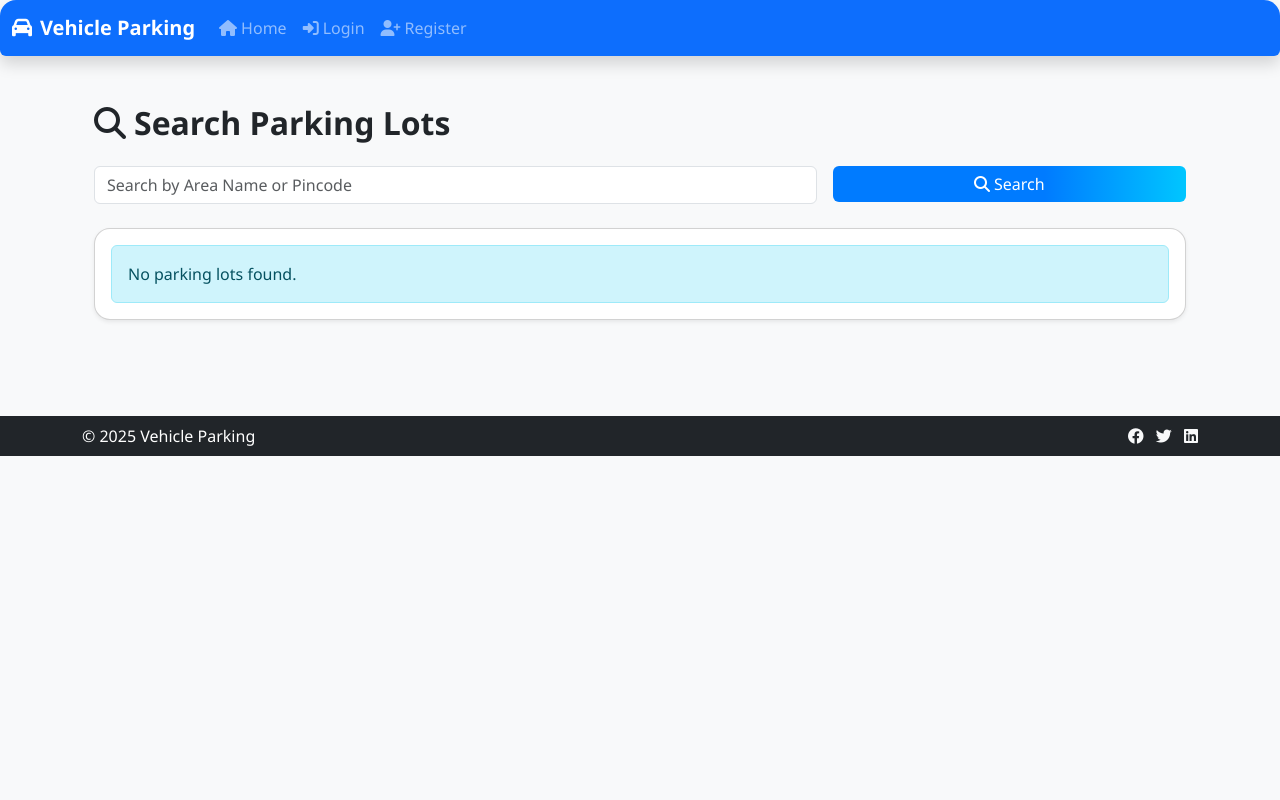
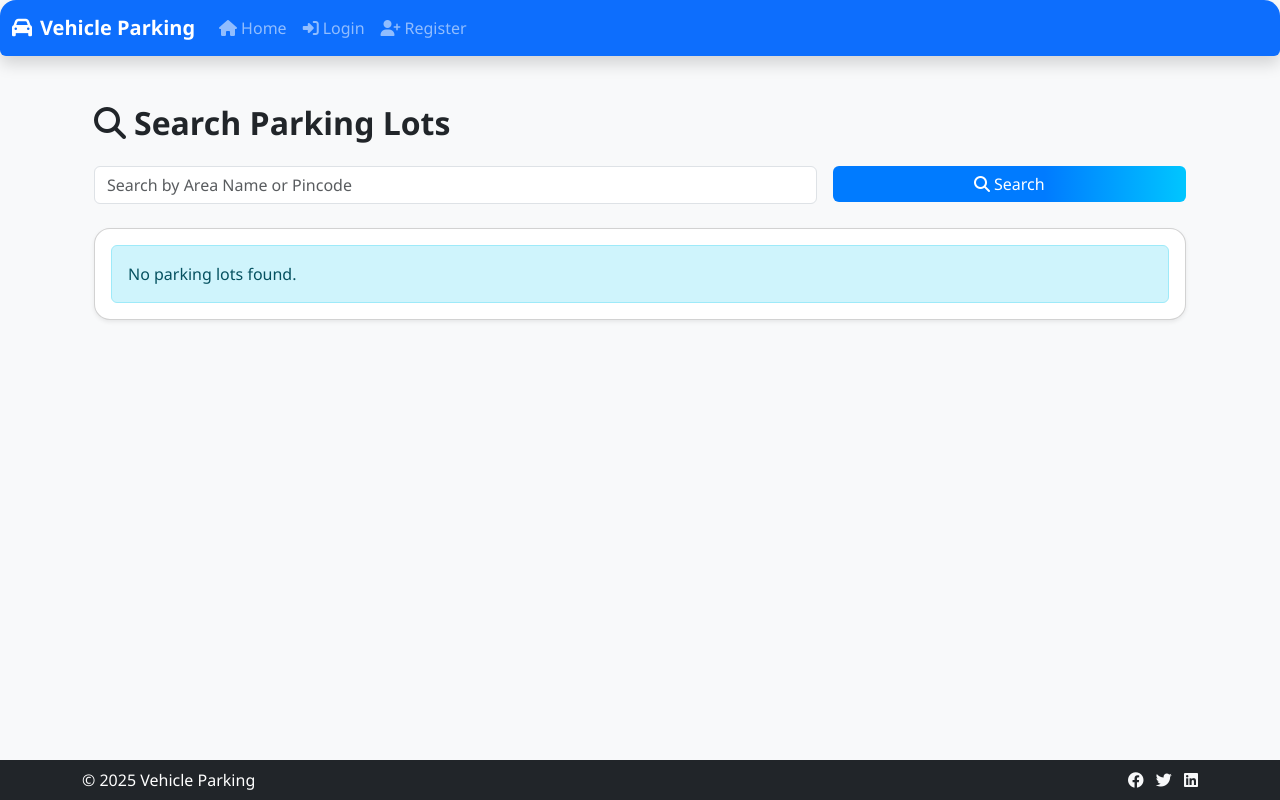
Before and after one commit to ayushkjha24/vehicle-parking-app, a Flask app: page /search in a window 1280 px wide. Run offline with Flask 3, Linux system fonts and the light colour scheme.

Commit message:
improved ui

```diff
--- a/controller/routes.py
+++ b/controller/routes.py
@@ -16,7 +16,7 @@
         user = User.query.filter_by(email=user_email).first()
         if user:
             user_name = user.name
-            reservations = Reservation.query.filter_by(user_id=user.id).order_by(Reservation.start_time.desc())
+            reservations = Reservation.query.filter_by(user_id=user.id).order_by(Reservation.start_time.desc()).all()
     Reservations = Reservation.query.all()
     dateTime = datetime.now().strftime("%Y-%m-%d %H:%M")
     context = {
@@ -329,9 +329,10 @@
 
 @app.route('/edit_profile', methods=['GET', 'POST'])
 def edit_profile():
+    user_email = session.get('email', None)
+    user = User.query.filter_by(email=user_email).first() if user_email else None
+
     if request.method == 'GET':
-        user_email = session.get('email', None)
-        user = User.query.filter_by(email=user_email).first()
         return render_template('edit_profile.html', user=user)
 
     if not user_email:
@@ -344,10 +345,8 @@
 
     if request.method == 'POST':
         user.name = request.form.get('name')
-        user.phone = request.form.get('phone')
-        new_password = request.form.get('password')
-        if new_password:
-            user.set_password(new_password)
+        user.address = request.form.get('address')
+        user.pincode = request.form.get('pincode')
         db.session.commit()
         flash('Profile updated successfully!', 'success')
         return redirect(url_for('home'))
--- a/templates/base.html
+++ b/templates/base.html
@@ -12,7 +12,17 @@
     <!-- Custom CSS -->
     <link rel="stylesheet" href="{{ url_for('static', filename='style.css') }}">
     <style>
+        html,
         body {
+            height: 100%;
+            margin: 0;
+            padding: 0;
+        }
+
+        body {
+            min-height: 100vh;
+            display: flex;
+            flex-direction: column;
             background: #f8f9fa;
         }
 
@@ -28,9 +38,15 @@
             border: none;
         }
 
+        main.container {
+            flex: 1 0 auto;
+        }
+
         .footer {
             background: #212529;
             color: #fff;
+            flex-shrink: 0;
+            width: 100%;
         }
     </style>
 </head>
@@ -67,4 +83,5 @@
     <!-- Bootstrap JS Bundle -->
     <script src="https://cdn.jsdelivr.net/npm/bootstrap@5.3.2/dist/js/bootstrap.bundle.min.js"></script>
 </body>
+
 </html>
```
Also changed, not shown: templates/user_dashboard.html (+11 -8 lines), static/histogram_2.png, static/stacked_bar_lots.png.
